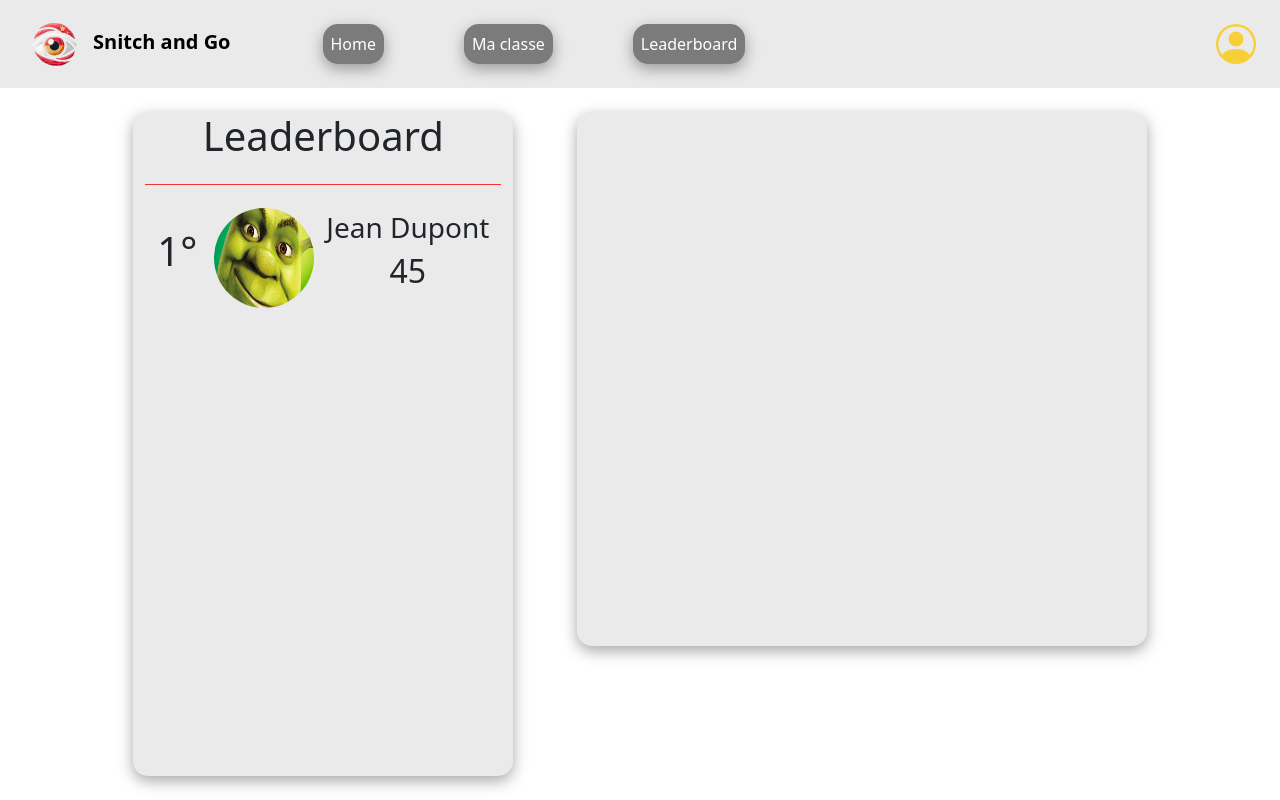
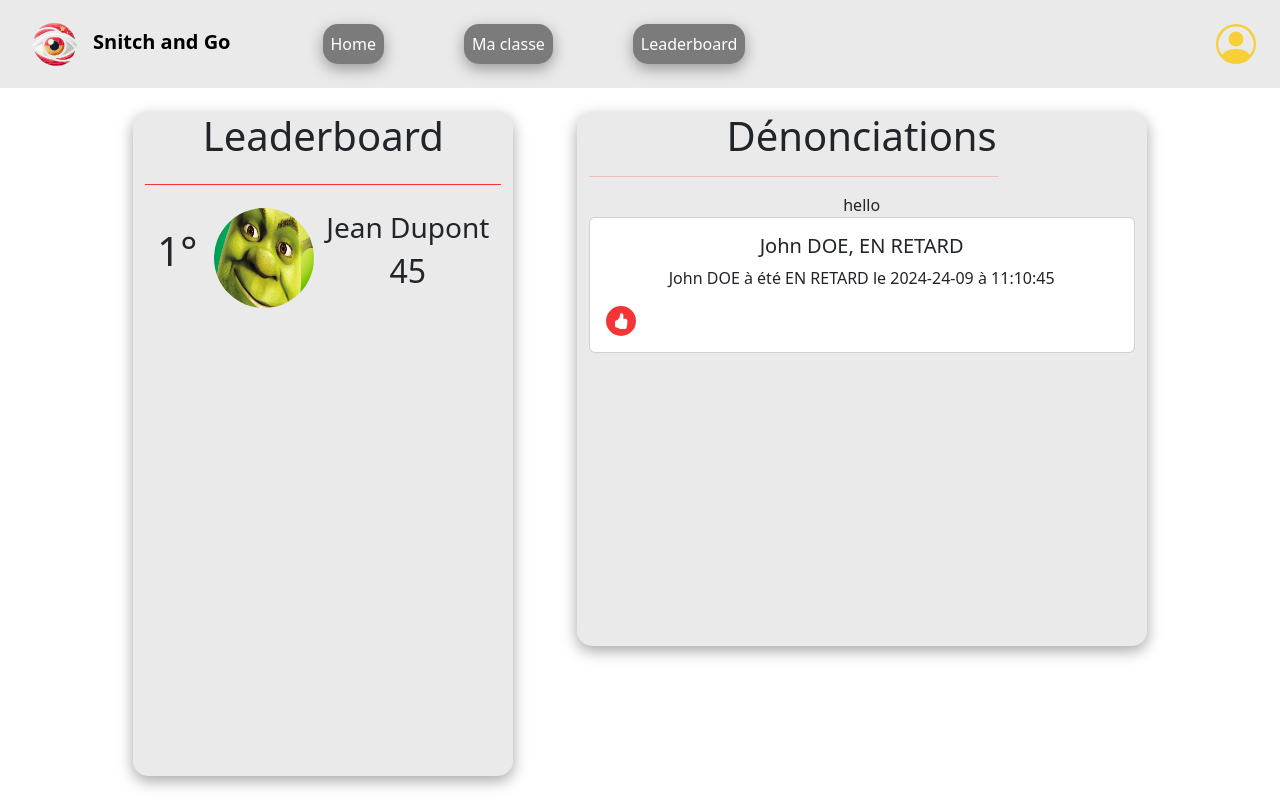
Before and after one commit to Julio-Branco/SnitchandGO, a React (Create React App) app in the folder snitchgo/: page / in a window 1280 px wide. Built offline with nearby package versions, Linux system fonts and the light colour scheme.

Commit message:
Fixed all warning and errors

```diff
--- a/snitchgo/public/index.html
+++ b/snitchgo/public/index.html
@@ -9,7 +9,6 @@
       name="description"
       content="Web site created using create-react-app"
     />
-    <link rel="apple-touch-icon" href="%PUBLIC_URL%/logo192.png" />
     <!--
       manifest.json provides metadata used when your web app is installed on a
       user's mobile device or desktop. See https://developers.google.com/web/fundamentals/web-app-manifest/
--- a/snitchgo/src/components/Historique.js
+++ b/snitchgo/src/components/Historique.js
@@ -1,11 +1,11 @@
-import React from "react";
-import Report from "./Report";
+import React from 'react'
+import Report from './Report'
 
 export default function Historique(){
     return (
         <div className='flex'>
             <h1>Dénonciations</h1>
-            <hr className='w-75 align-self-center' style={{color: "#F43535"}}/>
+            <hr className='w-75 h-100 align-self-center' style={{color: "#F43535"}}/>
             <Report name="John" firstname="Doe" date="2024-24-09 11:10:45" typeReport="R" nbVote={3} cours="Python" />
         </div>
     )
--- a/snitchgo/src/components/Navbar.js
+++ b/snitchgo/src/components/Navbar.js
@@ -9,7 +9,7 @@ export const Navbar = () => {
     <div className='navbar navbar-expand-lg navbar-light' style={{ background: '#EAEAEB', height: '11vh'}}>
       <div className="flex flex-row mx-3">
 
-        <a className='navbar-brand flex w-100 justify-content-between' href="/Home">
+        <a className='navbar-brand flex w-100 justify-content-between' href="/">
           <Logo className="mx-3" style={{ width: '45px' }} />
           <b>Snitch and Go</b>
         </a>
@@ -33,9 +33,9 @@ export const Navbar = () => {
         </ul>
         <div className='me-4'>
           <a href="/Profile">
-            <svg xmlns="http://www.w3.org/2000/svg" width="40" height="40" fill="#F7CF38" class="bi bi-person-circle" viewBox="0 0 16 16">
+            <svg xmlns="http://www.w3.org/2000/svg" width="40" height="40" fill="#F7CF38" className="bi bi-person-circle" viewBox="0 0 16 16">
               <path d="M11 6a3 3 0 1 1-6 0 3 3 0 0 1 6 0" />
-              <path fill-rule="evenodd" d="M0 8a8 8 0 1 1 16 0A8 8 0 0 1 0 8m8-7a7 7 0 0 0-5.468 11.37C3.242 11.226 4.805 10 8 10s4.757 1.225 5.468 2.37A7 7 0 0 0 8 1" />
+              <path fillRule="evenodd" d="M0 8a8 8 0 1 1 16 0A8 8 0 0 1 0 8m8-7a7 7 0 0 0-5.468 11.37C3.242 11.226 4.805 10 8 10s4.757 1.225 5.468 2.37A7 7 0 0 0 8 1" />
             </svg>
           </a>
 
--- a/snitchgo/src/components/Report.js
+++ b/snitchgo/src/components/Report.js
@@ -1,5 +1,6 @@
 export default function Report(props) {
     let typeReport = "";
+    console.log("hello!")
     switch (props.typeReport) {
         case "R":
             typeReport = "EN RETARD";
@@ -17,14 +18,15 @@ export default function Report(props) {
 
     return (
         <>
-            <div className="card rounded" style={{ 'box-shadow': 'rgba(0, 0, 0, 0.35) 0px 5px 45px !important' }}>
-                <div className="card-body" style={{ "box-shadow": 'rgba(0, 0, 0, 0.35) 0px 5px 45px !important' }}>
+            hello
+            <div className="card rounded" style={{ 'boxShadow': 'rgba(0, 0, 0, 0.35) 0px 5px 45px !important' }}>
+                <div className="card-body" style={{ "boxShadow": 'rgba(0, 0, 0, 0.35) 0px 5px 45px !important' }}>
                     <h5 className="card-title">{nomCommun}, {typeReport}</h5>
                     <p className="card-text">
                         {nomCommun} à été {typeReport} le {date} à {heure}
                     </p>
                     <button className="main-btn">
-                        <svg xmlns="http://www.w3.org/2000/svg" width="20" height="20" fill="currentColor" class="bi bi-hand-thumbs-up-fill" viewBox="0 0 16 16">
+                        <svg xmlns="http://www.w3.org/2000/svg" width="16" height="16" fill="currentColor" className="bi bi-hand-thumbs-up-fill" viewBox="0 0 16 16">
                             <path d="M6.956 1.745C7.021.81 7.908.087 8.864.325l.261.066c.463.116.874.456 1.012.965.22.816.533 2.511.062 4.51a10 10 0 0 1 .443-.051c.713-.065 1.669-.072 2.516.21.518.173.994.681 1.2 1.273.184.532.16 1.162-.234 1.733q.086.18.138.363c.077.27.113.567.113.856s-.036.586-.113.856c-.039.135-.09.273-.16.404.169.387.107.819-.003 1.148a3.2 3.2 0 0 1-.488.901c.054.152.076.312.076.465 0 .305-.089.625-.253.912C13.1 15.522 12.437 16 11.5 16H8c-.605 0-1.07-.081-1.466-.218a4.8 4.8 0 0 1-.97-.484l-.048-.03c-.504-.307-.999-.609-2.068-.722C2.682 14.464 2 13.846 2 13V9c0-.85.685-1.432 1.357-1.615.849-.232 1.574-.787 2.132-1.41.56-.627.914-1.28 1.039-1.639.199-.575.356-1.539.428-2.59z" />
                         </svg>
                     </button>
--- a/snitchgo/src/pages/Home.js
+++ b/snitchgo/src/pages/Home.js
@@ -8,10 +8,11 @@ export const Home = () => {
             <Navbar />
             <div className="container w-100 mx-auto" style={{ height: '89vh' }}>
                 <div className="row h-100 justify-content-evenly">
-                    <div className="col-4 my-4" style={{ background: "#EAEAEB", "border-radius": '15px', 'box-shadow': 'rgba(0, 0, 0, 0.35) 0px 5px 15px' }}>
+                    <div className="col-4 my-4" style={{ background: "#EAEAEB", "borderRadius": '15px', 'boxShadow': 'rgba(0, 0, 0, 0.35) 0px 5px 15px' }}>
                         <Ranking />
                     </div>
-                    <div className="col-6 my-4 h-75" style={{ background: "#EAEAEB", "border-radius": '15px', 'box-shadow': 'rgba(0, 0, 0, 0.35) 0px 5px 15px' }}>
+                    <div className="col-6 my-4 h-75" style={{ background: "#EAEAEB", "borderRadius": '15px', 'boxShadow': 'rgba(0, 0, 0, 0.35) 0px 5px 15px' }}>
+                        <Historique/>
                     </div>
 
                 </div>
```
Also changed, not shown: snitchgo/public/manifest.json.
